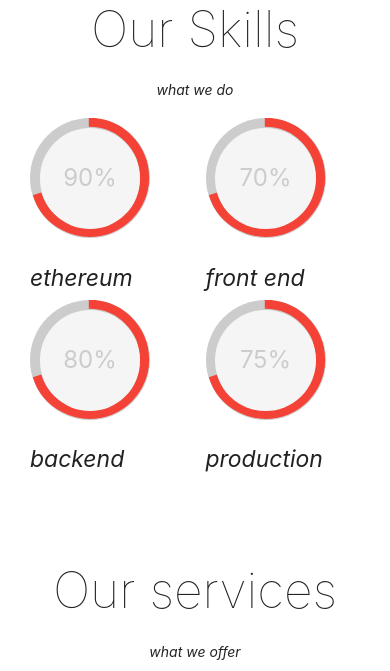
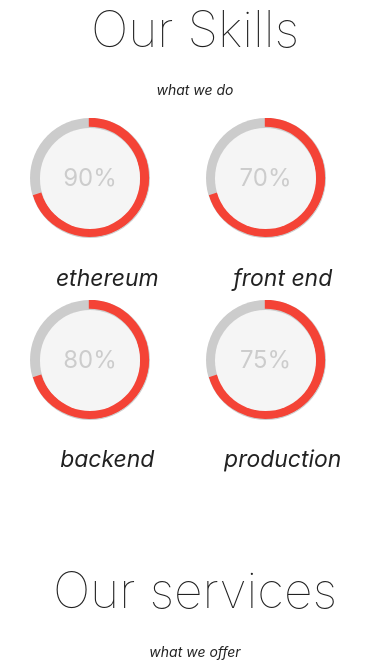
Before and after one commit to dimitri-Egolo/dappTest, a Django app: page / in a window 390 px wide. Shown: the part 971-1642 px from the top of the page. Run offline with Django 3.2, Linux system fonts and the light colour scheme; some libraries are stand-ins or nearby versions.

Commit message:
fixing responsiveness

```diff
--- a/authentication/templates/authentication/index.html
+++ b/authentication/templates/authentication/index.html
@@ -32,7 +32,7 @@
     <div class="section">
       <h2 class="center section-title">Our Skills</h2>
       <p class="center"><i>what we do</i></p>
-      <div class="row">
+      <div class="row center">
         <div class="col s6 l3">
           <div class="clearfix">
               <div class="c100 p70 skill-color">
```
